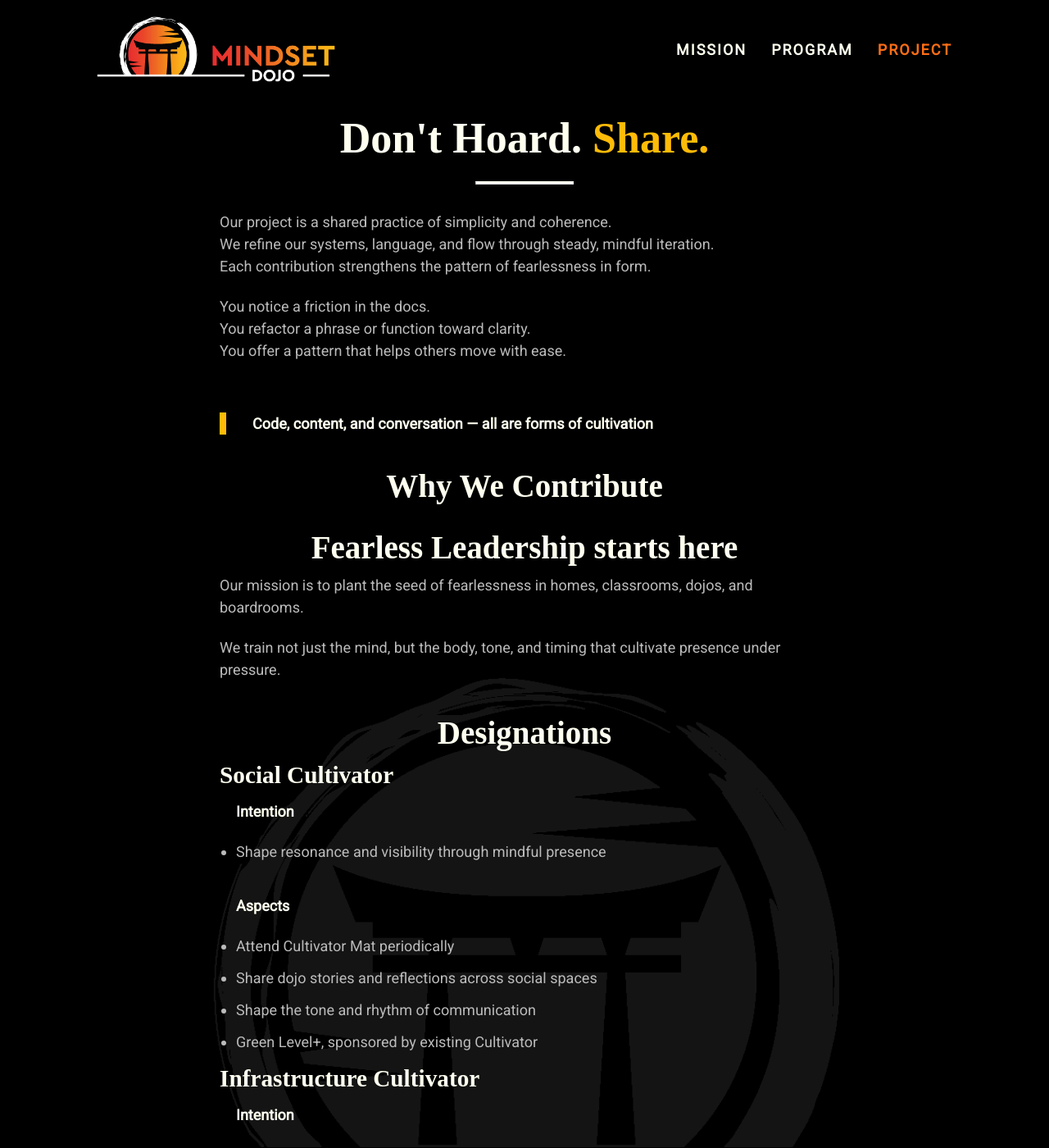
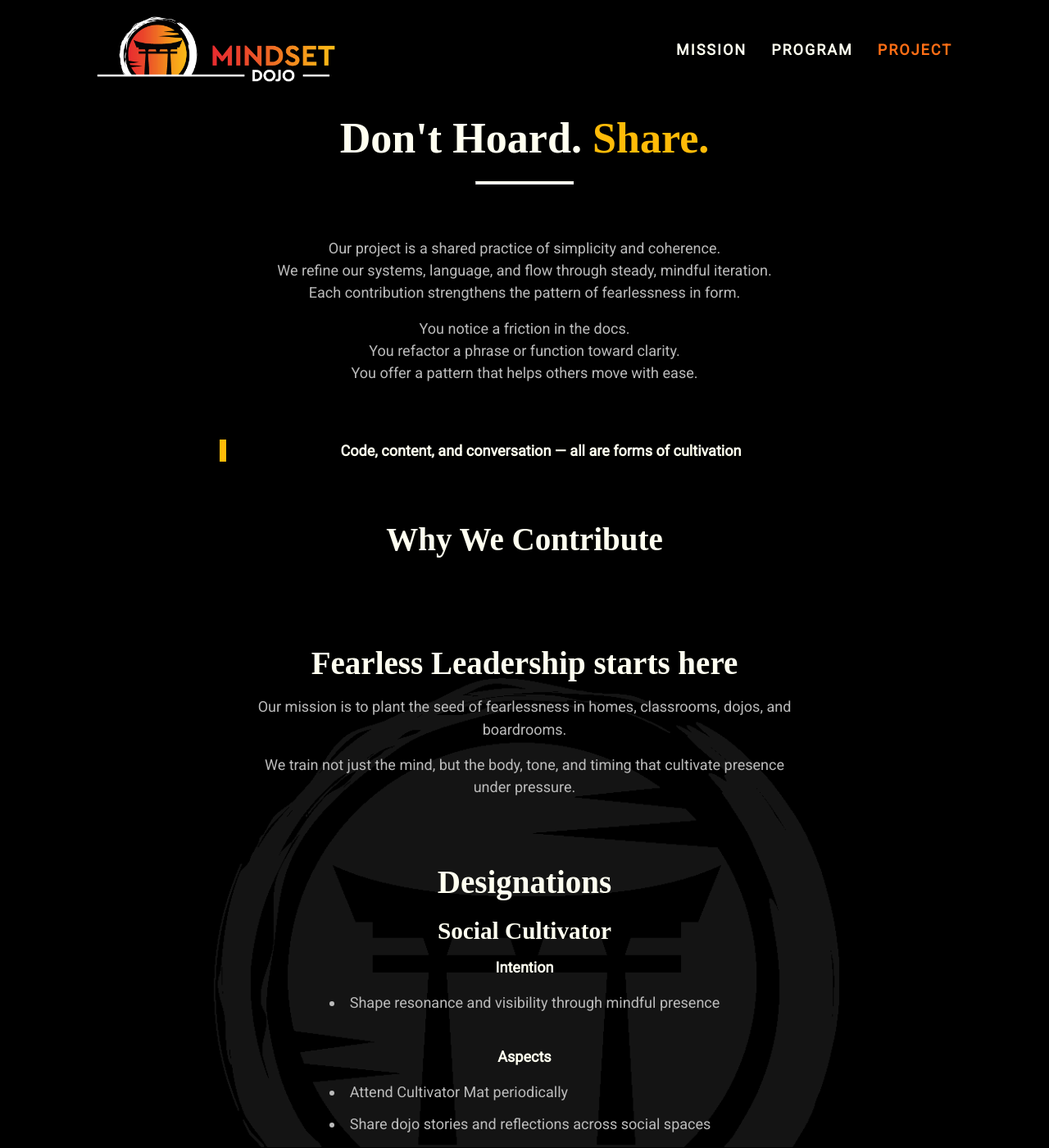
Before and after one commit to mindset-dojo/mindset-dojo.github.io, a Jekyll site: the page built from project.md, in a window 1280 px wide and 1400 px high. Shown: the whole window at 82% size. Built offline with Jekyll 4.4.1, drawn with Linux system fonts in a browser that asks for light colours; some web fonts are replaced.

Commit message:
refactor: Project page css

```diff
--- a/assets/css/md.css
+++ b/assets/css/md.css
@@ -790,3 +790,52 @@ footer nav + nav {
         font-size: var(--text-s);
     }
 }
+
+/* [PROJECT PAGE CENTERING] */
+#project {
+  text-align: center;
+}
+
+#project section {
+  display: flex;
+  flex-direction: column;
+  align-items: center;
+  padding: 2rem 1rem;
+  max-width: 800px;
+  margin: 0 auto;
+}
+
+#project section h2,
+#project section p {
+  max-width: 700px;
+  text-align: center;
+  margin: 0 auto 1rem;
+  padding: 0 1rem;
+}
+
+#project section ul {
+  max-width: 700px;
+  margin: 0 auto 1.5rem;
+  padding-left: 0;
+  list-style-position: inside;
+}
+
+#project section ul li {
+  text-align: left;
+}
+
+/* Responsive tweaks for small screens */
+@media (width <= 600px) {
+    #project section {
+        padding: 1rem 0.5rem;
+    }
+
+    #project section ul {
+        max-width: 100%;
+        padding: 0 1rem;
+    }
+
+    #project section ul li {
+        font-size: var(--text-s);
+    }
+}
```
